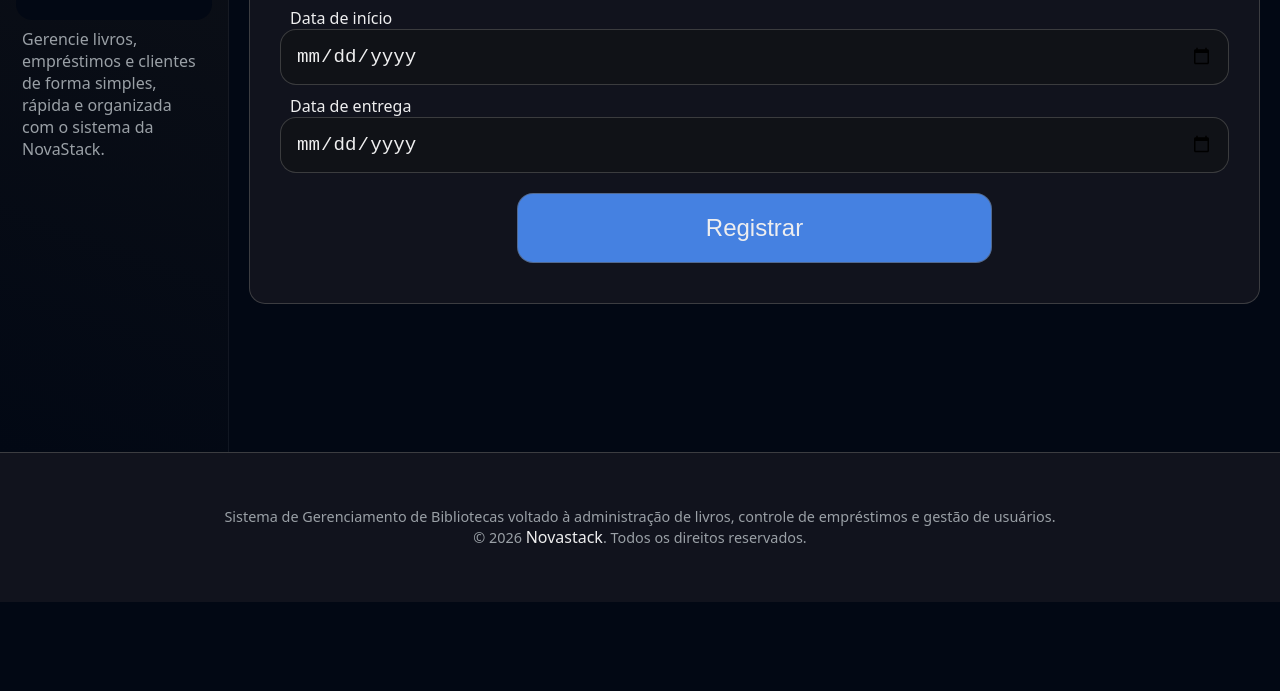
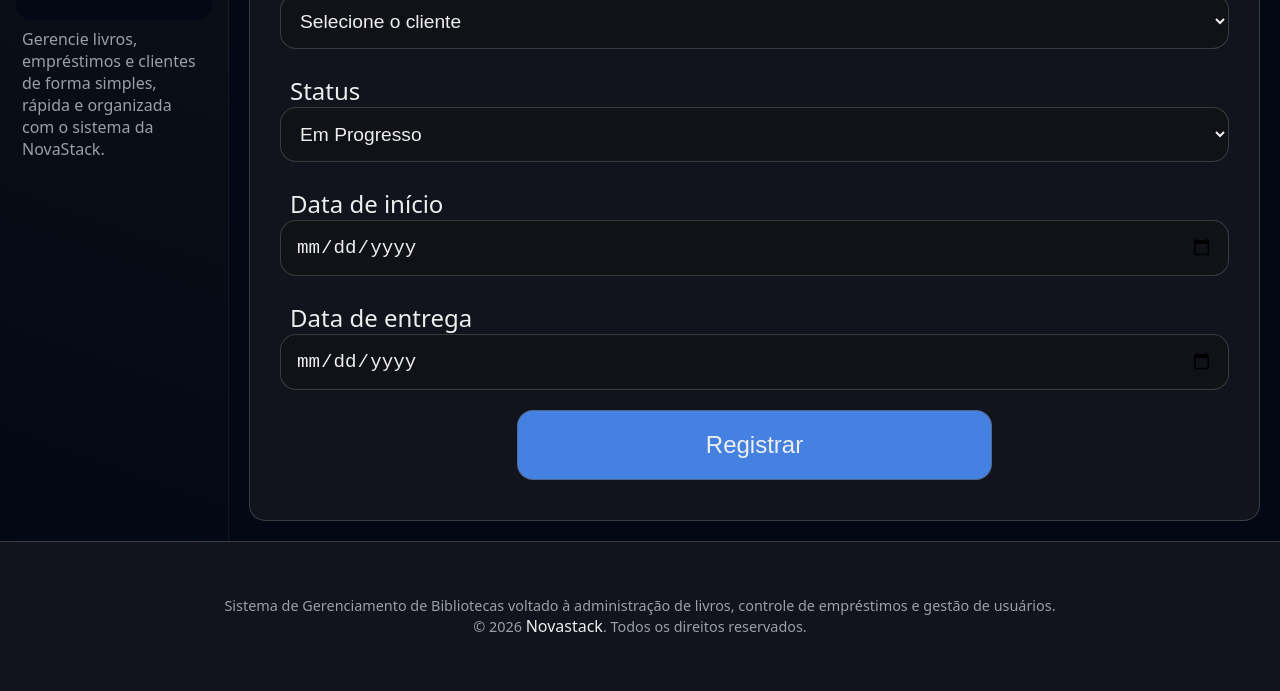
Before and after one commit to FernandoMendees/NovaStack-Livros, a plain HTML site: page pages/dashboard/emprestimos.html in a window 1280 px wide. Shown: the part 348-1039 px from the top of the page. Before the commit the page ends 950 px from the top, so only its background shows below. Drawn offline with Linux system fonts and the light colour scheme; no server answers.

Commit message:
feat: criar campo de status de emprestimo

```diff
--- a/js/selectsLoan.js
+++ b/js/selectsLoan.js
@@ -30,4 +30,4 @@ document.addEventListener("DOMContentLoaded", async () => {
 
         selectClients.appendChild(option);
     })
-})
+});
--- a/pages/dashboard/emprestimos.html
+++ b/pages/dashboard/emprestimos.html
@@ -55,6 +55,12 @@
                         <option value="" disabled selected>Selecione o cliente</option>
                     </select>
 
+                    <label for="status">Status</label>
+                    <select id="status">
+                        <option value="IN_PROGRESS">Em Progresso</option>
+                        <option value="FINISHED">Finalizado</option>
+                    </select>
+
                     <label for="startDate">Data de início</label>
                     <input type="date" id="startDate" placeholder="Data de início" required>
 
--- a/styles/emprestimos.css
+++ b/styles/emprestimos.css
@@ -22,7 +22,13 @@
 .form-loan {
     display: flex;
     flex-direction: column;
+    font-size: 1.5rem;
 }
+
+label {
+    margin-top: 15px;
+}
+
 input,
 select {
     background-color: var(--surface-2);
@@ -32,7 +38,7 @@ select {
     border-radius: 16px;
     padding: 15px;
     margin-bottom: 10px;
-    width: 100%;
+    width: 100%
 }
 
 .button-submit {
```
Also changed, not shown: 1 other file.
